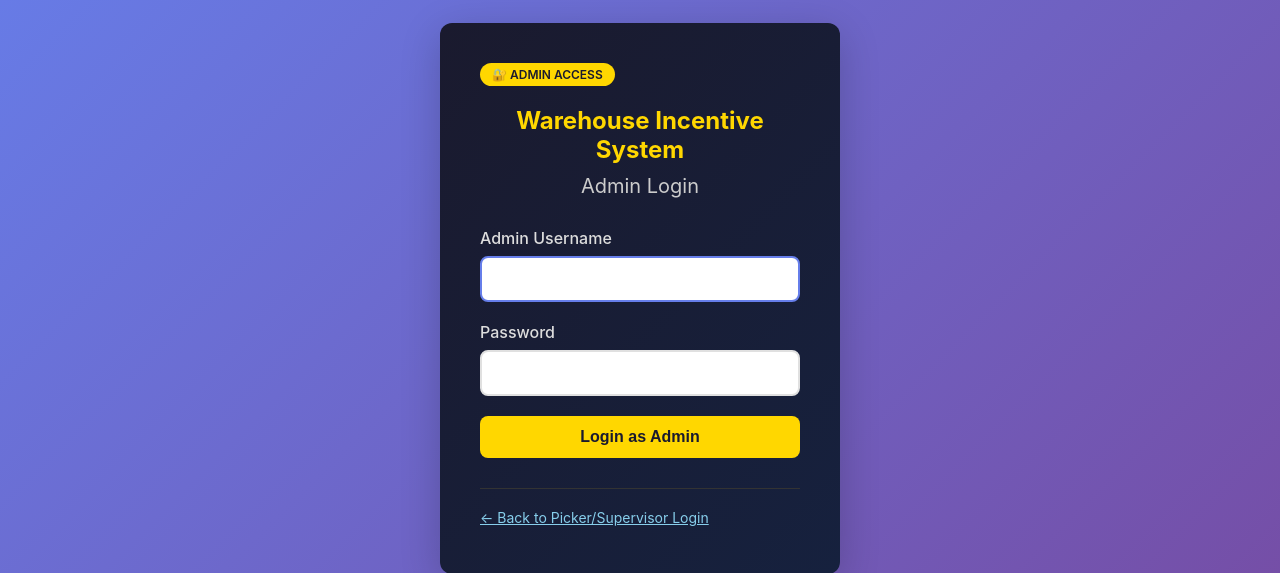
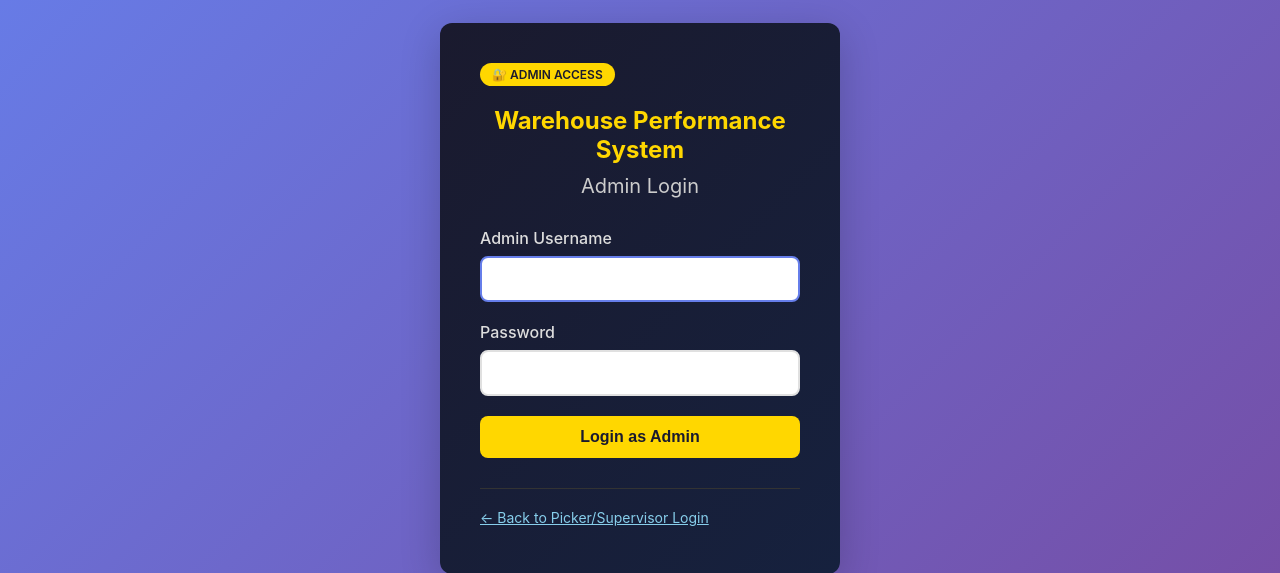
Before and after one commit to ujjwalvasisht1-dev/warehouse-incentives, a Flask app: page /admin/login in a window 1280 px wide. Shown: the part 122-695 px from the top of the page. Run offline with Flask 3, Linux system fonts and the light colour scheme.

Commit message:
Rename 'Incentive Program' to 'Performance Program' across all pages

```diff
--- a/templates/admin_dashboard.html
+++ b/templates/admin_dashboard.html
@@ -3,7 +3,7 @@
 <head>
     <meta charset="UTF-8">
     <meta name="viewport" content="width=device-width, initial-scale=1.0">
-    <title>Admin Dashboard - Warehouse Incentive System</title>
+    <title>Admin Dashboard - Warehouse Performance System</title>
     <link rel="stylesheet" href="{{ url_for('static', filename='css/style.css') }}">
     <style>
         .admin-header {
--- a/templates/admin_login.html
+++ b/templates/admin_login.html
@@ -3,7 +3,7 @@
 <head>
     <meta charset="UTF-8">
     <meta name="viewport" content="width=device-width, initial-scale=1.0">
-    <title>Admin Login - Warehouse Incentive System</title>
+    <title>Admin Login - Warehouse Performance System</title>
     <link rel="stylesheet" href="{{ url_for('static', filename='css/style.css') }}">
     <style>
         .admin-login-box {
@@ -42,7 +42,7 @@
     <div class="login-container">
         <div class="login-box admin-login-box">
             <span class="admin-badge">🔐 ADMIN ACCESS</span>
-            <h1>Warehouse Incentive System</h1>
+            <h1>Warehouse Performance System</h1>
             <h2>Admin Login</h2>
 
             {% if error %}
--- a/templates/change_password.html
+++ b/templates/change_password.html
@@ -3,7 +3,7 @@
 <head>
     <meta charset="UTF-8">
     <meta name="viewport" content="width=device-width, initial-scale=1.0">
-    <title>Set Your Password - Warehouse Incentive System</title>
+    <title>Set Your Password - Warehouse Performance System</title>
     <link rel="stylesheet" href="{{ url_for('static', filename='css/style.css') }}">
     <style>
         .welcome-banner {
--- a/templates/change_password_settings.html
+++ b/templates/change_password_settings.html
@@ -3,7 +3,7 @@
 <head>
     <meta charset="UTF-8">
     <meta name="viewport" content="width=device-width, initial-scale=1.0">
-    <title>Change Password - Warehouse Incentive System</title>
+    <title>Change Password - Warehouse Performance System</title>
     <link rel="stylesheet" href="{{ url_for('static', filename='css/style.css') }}">
     <style>
         .settings-header {
--- a/templates/login.html
+++ b/templates/login.html
@@ -3,13 +3,13 @@
 <head>
     <meta charset="UTF-8">
     <meta name="viewport" content="width=device-width, initial-scale=1.0">
-    <title>Warehouse Incentive System - Login</title>
+    <title>Warehouse Performance System - Login</title>
     <link rel="stylesheet" href="{{ url_for('static', filename='css/style.css') }}">
 </head>
 <body>
     <div class="login-container">
         <div class="login-box">
-            <h1>Warehouse Incentive System</h1>
+            <h1>Warehouse Performance System</h1>
             <h2>Login</h2>
 
             {% if error %}
--- a/templates/picker_dashboard.html
+++ b/templates/picker_dashboard.html
@@ -21,7 +21,7 @@
         <div class="incentive-banner" id="incentive-banner">
             <div class="banner-header">
                 <span class="banner-icon">🏆</span>
-                <h2>Picker Incentive Program</h2>
+                <h2>Picker Performance Program</h2>
                 <span class="banner-icon">🏆</span>
             </div>
 
```
